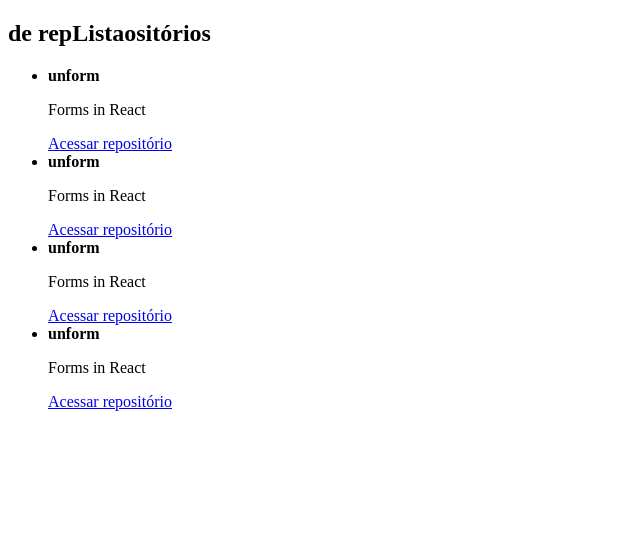
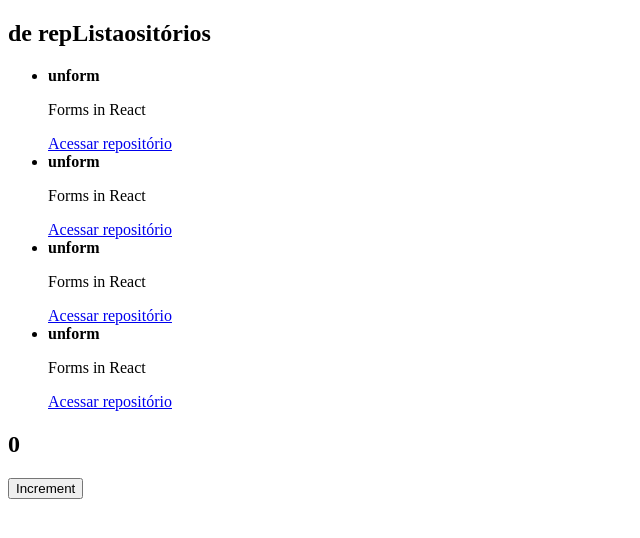
Before and after one commit to flavio022/github-explore-ignite-rocketseat-2021, a React app: page / in a window 1280 px wide. Shown: the top 538 px of the page, without its empty margins (0-640 px from the left). Built offline with nearby package versions, Linux system fonts and the light colour scheme.

Commit message:
state in react

```diff
--- a/src/App.jsx
+++ b/src/App.jsx
@@ -1,9 +1,14 @@
 import React from "react";
+import { Counter } from "./compontes/Counter";
 import { RepositoryList } from "./compontes/RepositoryList";
 
 function App(){
-    return <RepositoryList/>
-
+    return (
+        <>
+            <RepositoryList/>
+            <Counter/>
+        </>
+    )
 }
 
 export {App}
--- /dev/null
+++ b/src/compontes/Counter.jsx
@@ -0,0 +1,17 @@
+import { useState } from "react"
+
+export function Counter(){
+
+    const [counter, setCount] = useState(0);
+
+    function increment(){
+        setCount(counter+1);
+    }
+
+    return(
+        <div>
+            <h2>{counter}</h2>
+            <button type="button" onClick={increment}>Increment</button>
+        </div>
+    )
+}
```
